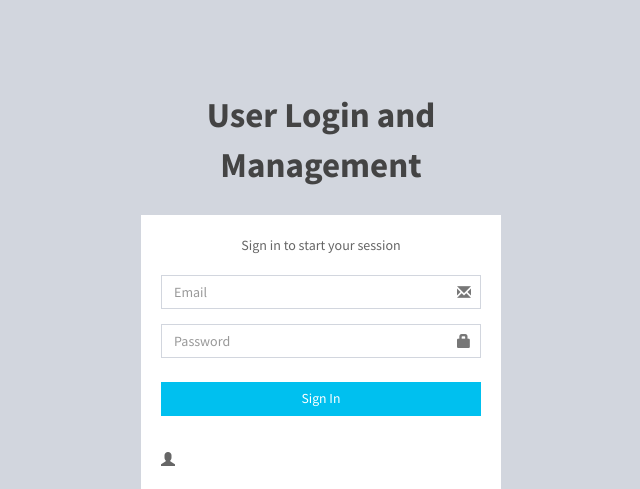
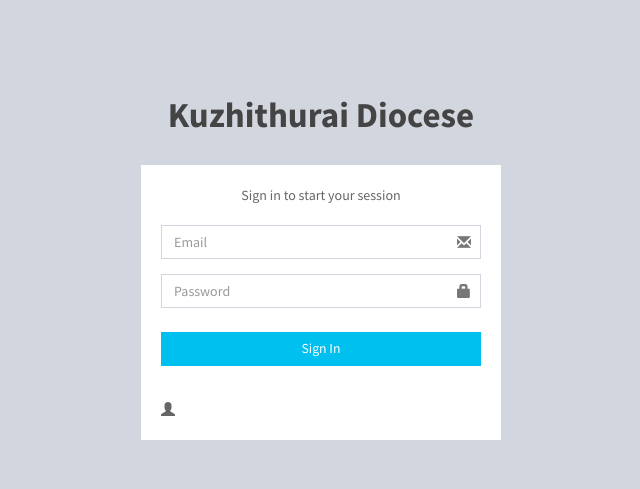
Before and after one commit to edwin18g/admin-api, a CodeIgniter app: page /xdadw-new/user/login in a window 1280 px wide. Shown: the top 489 px of the page, without its empty margins (319-959 px from the left). Run offline with CodeIgniter, Linux system fonts and the light colour scheme; data comes from the database, SQL or seed files in the repository; some libraries are stand-ins or nearby versions.

Commit message:
second commite

```diff
--- a/application/modules/user/views/login.php
+++ b/application/modules/user/views/login.php
@@ -1,7 +1,7 @@
 <body class="hold-transition login-page">
 	<div class="login-box">
 	  	<div class="login-logo">
-	    	<a href="<?php echo base_url(); ?>"><b>User Login and Management</b></a>
+	    	<a href="<?php echo base_url(); ?>"><b>Kuzhithurai Diocese</b></a>
 	  	</div>
 	  	<!-- /.login-logo -->
 	  	<div class="login-box-body">
```
